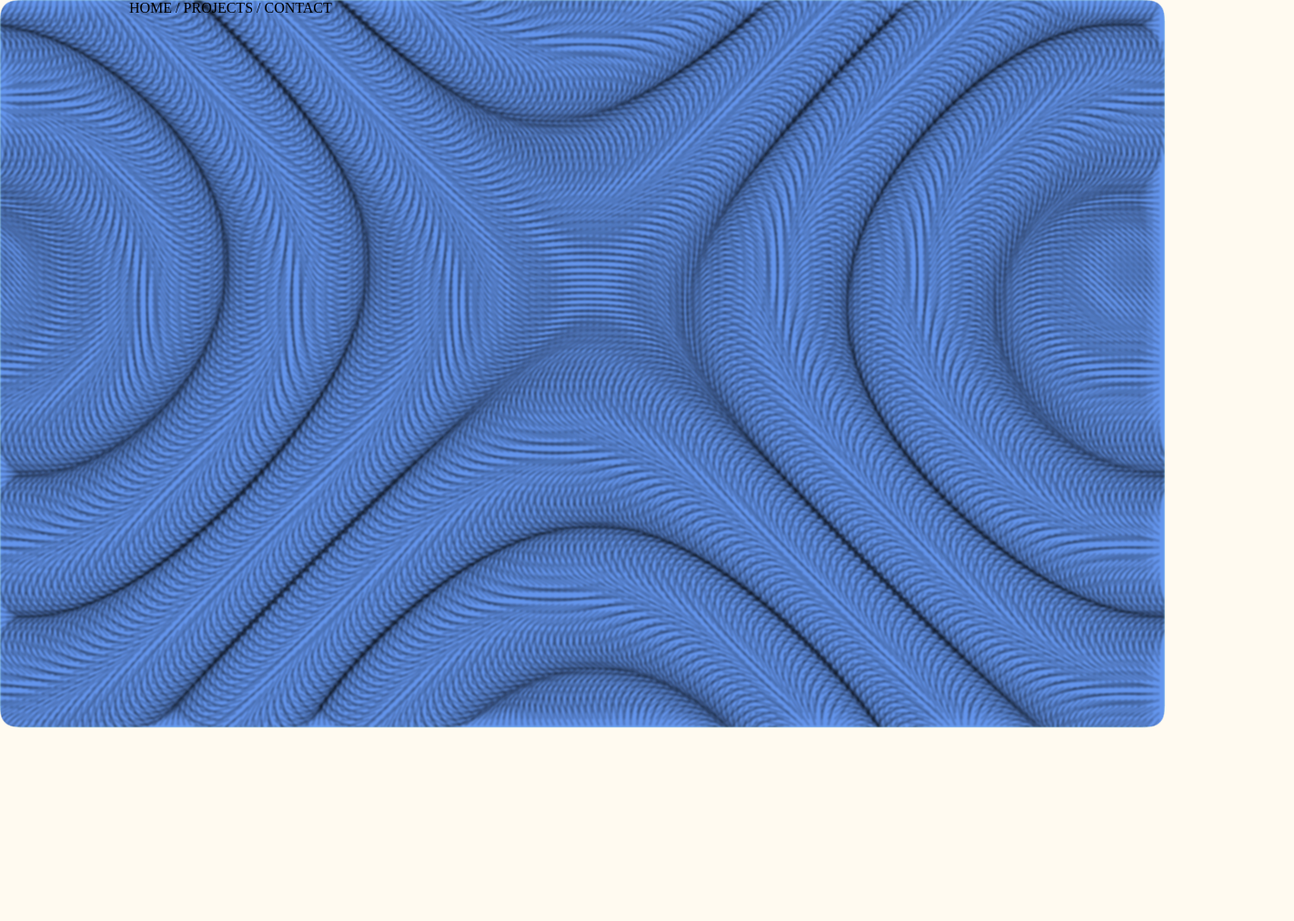
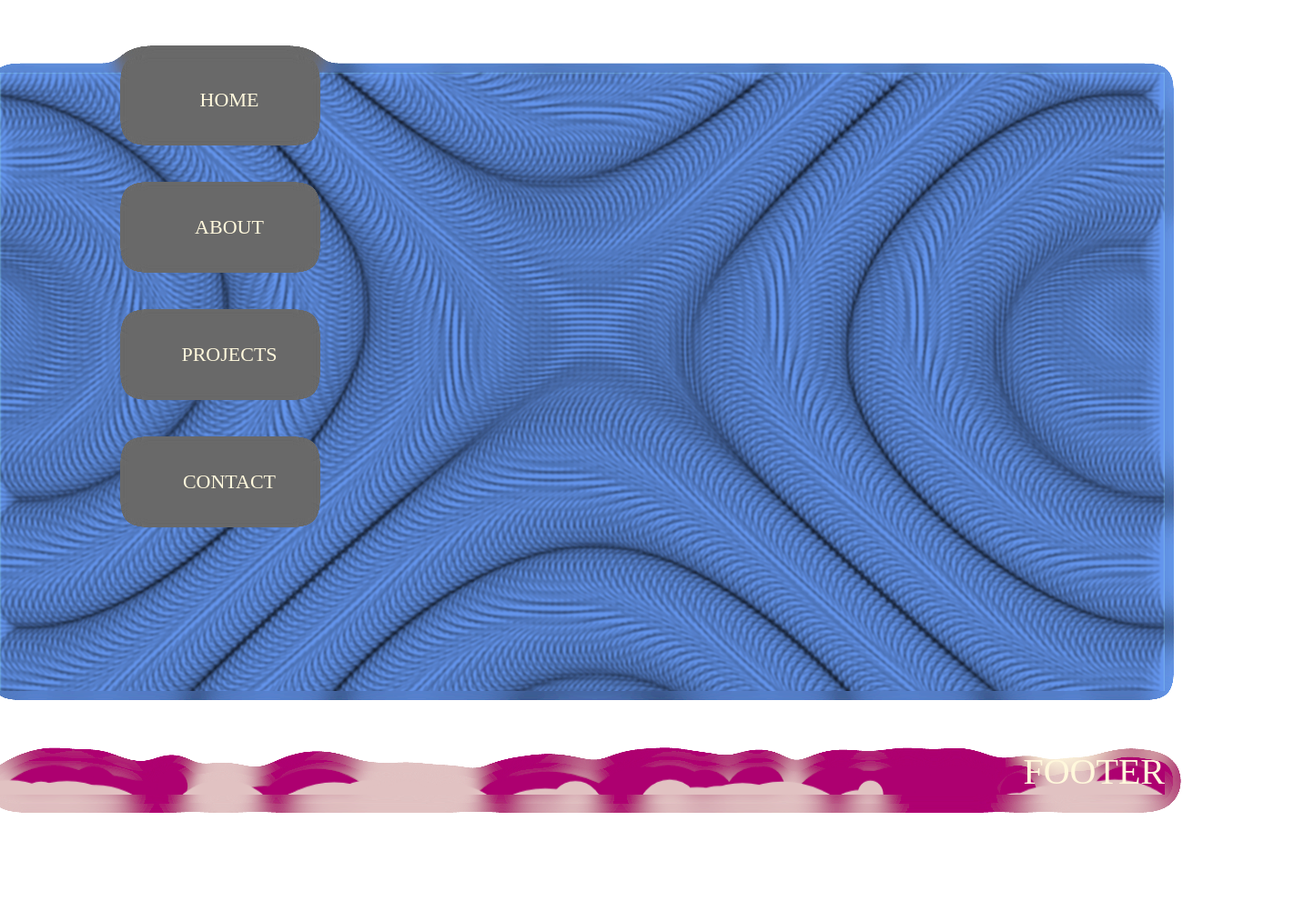
Before and after one commit to byndas/harbor-leaf, a plain HTML site: page home.html in a window 1280 px wide. Shown: the whole page at 91% size, 1422 px wide, since content can reach past the window. Before the commit the page ends 800 px from the top, so only its background shows below. Drawn offline with nearby package versions, Linux system fonts and the light colour scheme; animation ran at ten frames a second.

Commit message:
effects added to home page

```diff
--- /dev/null
+++ b/home.css
@@ -0,0 +1,62 @@
+body {
+    margin: 0;
+    padding: 0;
+    display: block;
+    position: relative;
+}
+
+.swiper,
+canvas,
+section {
+    top: 5vh;
+    width: 100vw;
+    height: 90vh;
+    display: flex;
+}
+
+#home {
+    background-color: skyblue;
+}
+
+#projects {
+    background-color: peru;
+}
+
+#contact {
+    background-color: grey;
+}
+
+nav,
+footer {
+    width: 100vw;
+    height: auto;
+    font-size: 5vh;
+    position: fixed;
+}
+
+.bubbler {
+    position: absolute;
+    top: 0;
+    left: 0;
+    width: 100%;
+    height: 100%;
+    filter: url('#goo');
+    background-color: transparent;
+
+}
+
+footer {
+    position: absolute;
+    color: cornsilk;
+    height: 50px;
+    left: 0;
+    bottom: 0;
+    line-height: 50px;
+    width: 100%;
+    text-align: right;
+    /* border: 1px solid black; */
+}
+
+span {
+    cursor: pointer;
+}
--- a/home.html
+++ b/home.html
@@ -5,18 +5,144 @@
     <meta charset="UTF-8">
     <meta http-equiv="X-UA-Compatible" content="IE=edge">
     <meta name="viewport" content="width=device-width, initial-scale=1.0">
+
+    <title>marc byndas</title>
+
+    <link rel="stylesheet" href="home.css">
+
+    <link rel="stylesheet" href="/effects/particleVector/particleVector.css">
+
+    <link rel="stylesheet" href="/effects/lavaOnRippleButtons/lava.css">
+
+    <link rel="stylesheet" href="/effects/loopVector/loopVector.css">
+
+    <link rel="stylesheet" href="https://cdnjs.cloudflare.com/ajax/libs/font-awesome/5.9.0/css/all.css">
+
     <link rel="stylesheet" href="https://unpkg.com/swiper@8/swiper-bundle.min.css" />
-    <link rel="stylesheet" href="/effects/loopVector/loopVector.css">
-    <link rel="stylesheet" href="https://cdnjs.cloudflare.com/ajax/libs/font-awesome/5.9.0/css/all.css">
-    <title>marc byndas</title>
+
+    <script src="swiper.js"></script>
+
+    <script src="/effects/bubbles/bubbles.js" async defer></script>
+
+    <script src="/effects/loopVector/loopVector.js" async defer></script>
+
+    <script src="/effects/lavaOnRippleButtons/lava.js" async defer></script>
+
+    <script src="effects/particleVector/particleVector.js" async defer></script>
+
 </head>
 
 <body>
+    <canvas id='particleVector'></canvas>
     <nav>
-        <span>HOME / </span>
-        <span>PROJECTS / </span>
-        <span>CONTACT</span>
+        <!-- RIPPLE BUTTONS -->
+        <div class="container">
+            <button class="ripple">
+                <span></span>
+                <span></span>
+                <span></span>
+                <span></span>
+                <span></span>
+                <span></span>
+                <span></span>
+                <span></span>
+                <span></span>
+                <span></span>
+                <span></span>
+                <p>HOME</p>
+            </button>
+            <button class="ripple">
+                <span></span>
+                <span></span>
+                <span></span>
+                <span></span>
+                <span></span>
+                <span></span>
+                <span></span>
+                <span></span>
+                <span></span>
+                <span></span>
+                <span></span>
+                <p>ABOUT</p>
+            </button>
+            <button class="ripple">
+                <span></span>
+                <span></span>
+                <span></span>
+                <span></span>
+                <span></span>
+                <span></span>
+                <span></span>
+                <span></span>
+                <span></span>
+                <span></span>
+                <span></span>
+                <p>PROJECTS</p>
+            </button>
+            <button class="ripple">
+                <span></span>
+                <span></span>
+                <span></span>
+                <span></span>
+                <span></span>
+                <span></span>
+                <span></span>
+                <span></span>
+                <span></span>
+                <span></span>
+                <span></span>
+                <p>CONTACT</p>
+            </button>
+        </div>
+        <svg>
+            <defs>
+                <filter id="goo">
+                    <feGaussianBlur stdDeviation="10" />
+                    <feColorMatrix values="1 0 0 0 0
+                    0 1 0 0 0 0 0 1 0 0 0 0 0 100 -15" />
+                    <feBlend in="SourceGraphic" />
+                </filter>
+            </defs>
+        </svg>
+
+        <canvas id='lava'>
+            <div class="textBox">
+                <div class="content">
+                    <nav>
+                        <button class="slider"></button>
+                        <button class="slider"></button>
+                        <button class="slider"></button>
+                        <button class="slider"></button>
+                        <button class="slider"></button>
+                    </nav>
+                    <section class="mainBlock">
+                        <div>text</div>
+                    </section>
+                    <section class="topBlock">
+                        <div>text</div>
+                    </section>
+                    <section class="bottomBlock">
+                        <div>text</div>
+                    </section>
+                </div>
+            </div>
+        </canvas>
+
+        <!-- LAVA FILTER -->
+        <svg>
+            <defs>
+                <filter id='goo'>
+                    <feGaussianBlur in='SourceGraphic' stdDeviation='10' result='blur' />
+                    <feColorMatrix in'blur' mode='matrix' values='1 0 0 0 0
+                0 1 0 0 0
+                0 0 1 0 0
+                0 0 0 19 -9' />
+                    <feComposite in='SourceGraphic' in2='goo' operator='atop' />
+                </filter>
+            </defs>
+        </svg>
     </nav>
+
     <div class="swiper">
         <div class="swiper-wrapper">
             <section class="swiper-slide" id="home">
@@ -42,60 +168,24 @@
             </section>
         </div>
     </div>
+
+    <canvas id="bubbles" class="bubbler"></canvas>
+    <canvas id="bubblesBg" class="bubbler"></canvas>
+
+    <footer><span>FOOTER</span></footer>
+    <svg>
+        <defs>
+            <filter id="goo">
+                <feGaussianBlur in="SourceGrphic" stdDeviation="10" result="blur" />
+                <feColorMatrix in="blur" mode="matrix" values=" 1 0 0 0 0
+                0 1 0 0 0
+                0 0 1 0 0
+                0 0 0 30 -30" result="goo" />
+                <feBlend in="SourceGraphic" in2="goo" />
+            </filter>
+        </defs>
+    </svg>
+
 </body>
-<footer></footer>
 
 </html>
-
-<script src="/effects/loopVector/loopVector.js" async defer></script>
-<script type="module">
-    import Swiper from 'https://unpkg.com/swiper@8/swiper-bundle.esm.browser.min.js'
-
-    const swiper = new Swiper('.swiper', {
-        direction: 'vertical',
-        effect:'creative',
-        /* 'cube' | 'fade' | 'coverflow' | 'flip' | 'creative' | 'cards' */
-        speed: 1000,
-        roundLengths: true,
-    });
-</script>
-<style>
-    html {
-        background-color: floralwhite;
-    }
-
-    body {
-        margin: 0;
-        padding: 0;
-        display: block;
-        position: relative;
-    }
-
-    .swiper,
-    canvas,
-    section {
-        width: 100vw;
-        height: 100vh;
-        display: flex;
-    }
-
-    #home {
-        background-color: skyblue;
-    }
-
-    #projects {
-        background-color: peru;
-    }
-
-    #contact {
-        background-color: grey;
-    }
-
-    nav {
-        width: 100vw;
-    }
-
-    span {
-        cursor: pointer;
-    }
-</style>
--- /dev/null
+++ b/swiper.js
@@ -0,0 +1,9 @@
+import Swiper from 'https://unpkg.com/swiper@8/swiper-bundle.esm.browser.min.js'
+
+export const swiper = new Swiper('.swiper', {
+    direction: 'vertical',
+    effect:'creative',
+    /* 'cube' | 'fade' | 'coverflow' | 'flip' | 'creative' | 'cards' */
+    speed: 1000,
+    roundLengths: true,
+});
```
